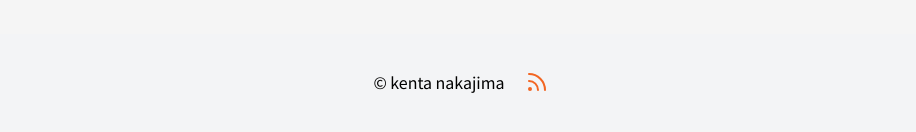
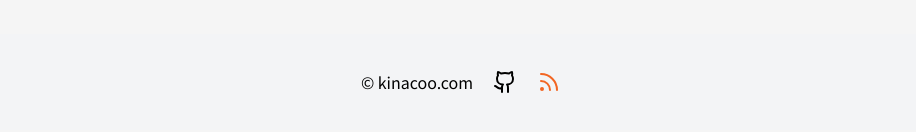
Before and after one commit to pochy/pochy.github.io, a Next.js app: page /categories in a window 1280 px wide. Shown: the part 258-390 px from the top of the page, without its empty margins (179-1095 px from the left). Built offline with nearby package versions, Linux system fonts and the light colour scheme.

Commit message:
ブログタイトルとgithubリンクの追加

```diff
--- a/src/app/layout.tsx
+++ b/src/app/layout.tsx
@@ -14,7 +14,7 @@ const noto = Noto_Sans_JP({
 });
 
 export const metadata: Metadata = {
-  title: "Create Next App",
+  title: "kinacoo.com",
   description: "Generated by create next app",
 };
 
--- a/src/components/Footer.tsx
+++ b/src/components/Footer.tsx
@@ -1,4 +1,4 @@
-import { Rss } from "lucide-react";
+import { GithubIcon, Rss } from "lucide-react";
 import { basePath } from "../../next.config";
 const BASE_PATH = basePath ? basePath : "";
 
@@ -7,8 +7,15 @@ export default function Footer() {
     <footer className="bg-gray-100">
       <div className="max-w-4xl w-full mx-auto h-24 flex items-center justify-center">
         <div className="flex">
-          <span>© kenta nakajima</span>
-          <a href={`${BASE_PATH}/rss/feed.xml`} className="ml-5">
+          <span>© kinacoo.com</span>
+          <a href="https://github.com/pochy" target="_blank" className="ml-5">
+            <GithubIcon />
+          </a>
+          <a
+            href={`${BASE_PATH}/rss/feed.xml`}
+            target="_blank"
+            className="ml-5"
+          >
             <Rss color="#f26522" />
           </a>
         </div>
```
